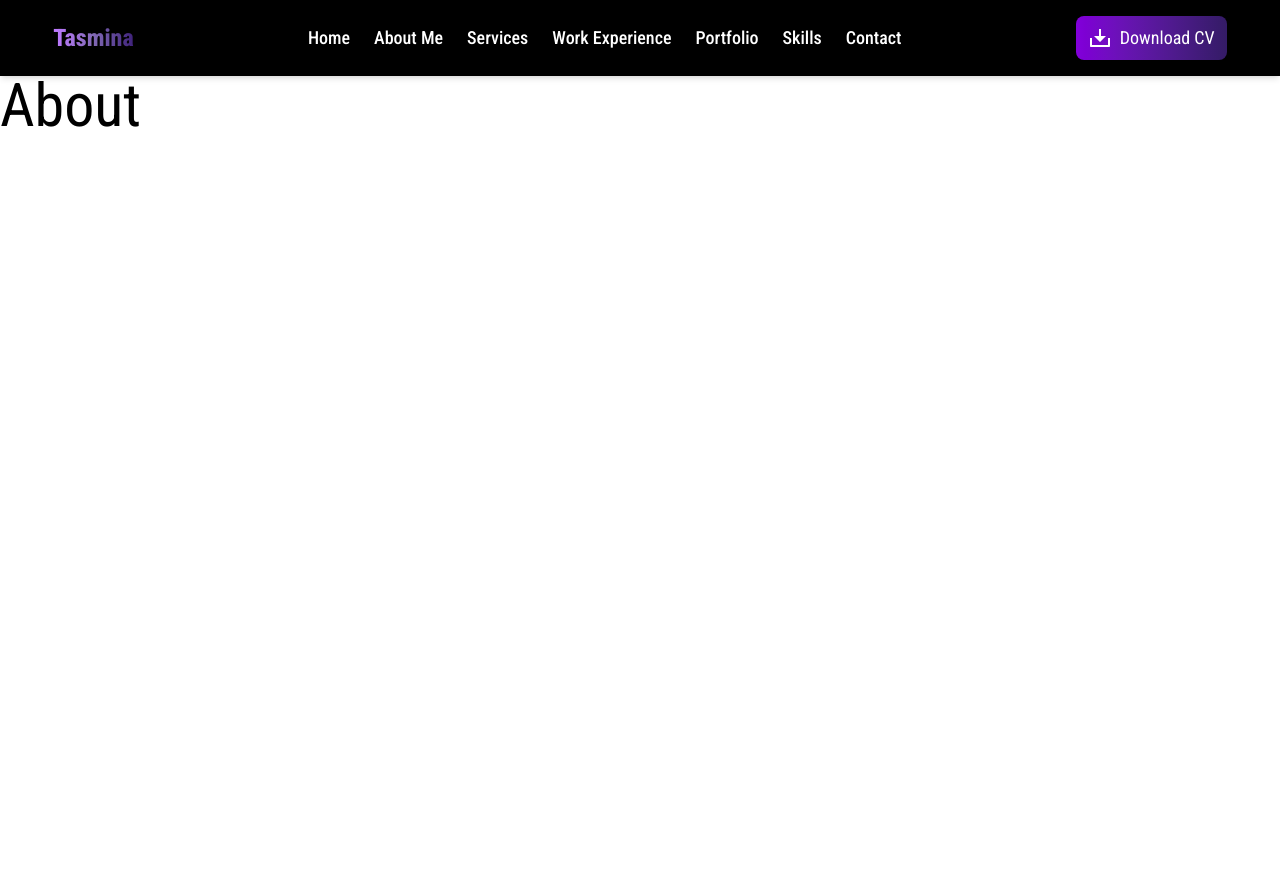
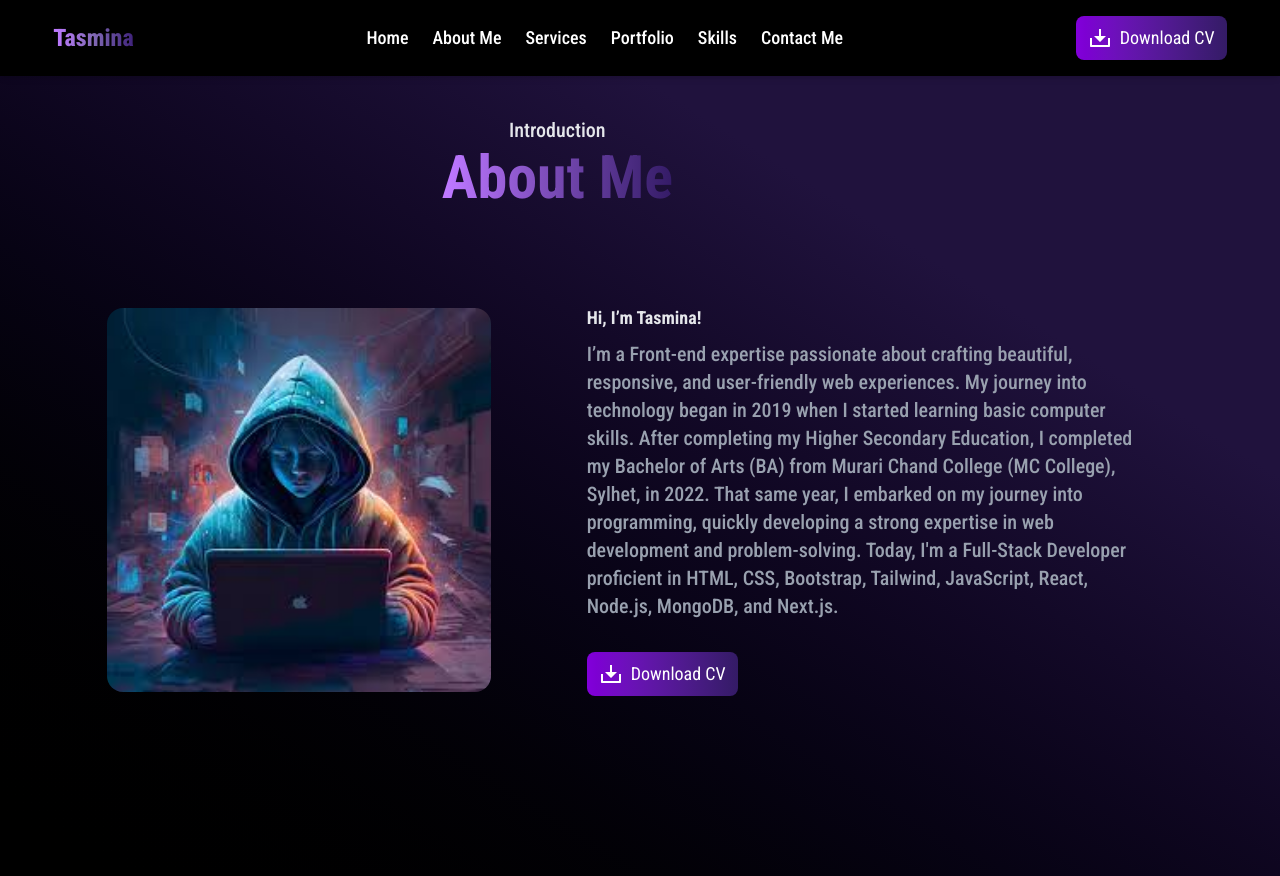
Before and after one commit to wptasmina/tasmi-portfolio, a React app: page /about-me in a window 1280 px wide. Before the commit the page ends 800 px from the top, so only its background shows below. Built offline with nearby package versions, Linux system fonts and the light colour scheme; the HTML template or start-up script is replaced by a standard one.

Commit message:
Added About page and use to to collam. one side use to img and next side use to mysefl and use to downlode button.

```diff
--- a/src/Page/About.jsx
+++ b/src/Page/About.jsx
@@ -1,4 +1,5 @@
-import React from 'react'
+import { RiDownload2Line } from 'react-icons/ri'
+import aboutImg  from '../assets/about.jpg'
 import { Helmet } from 'react-helmet'
 
 export default function About() {
@@ -8,7 +9,41 @@ export default function About() {
         <title>Tasmina || About</title>
     </Helmet>
 
-    <div className='text-6xl'>About</div>
+    <div className='w-full min-h-screen bg-gradient-to-tr  from-black to-[#20123d] to-75%'>
+
+    <div className='w-10/12 mx-6 flex flex-col justify-center items-center py-10'>
+     <p className='text-gray-200 font-medium text-center sm:text-xl text-md mb-1 '>
+        Introduction
+      </p>
+      <h2 className=' bg-gradient-to-r from-purple-400 to-[#341B66] bg-clip-text text-transparent font-bold text-center sm:text-6xl text-2xl'>
+       About Me
+      </h2>
+
+    </div>
+
+    <div className='w-10/12 mx-auto flex flex-col md:flex-row justify-center items-center gap-20 md:mt-10'>
+
+      <div className='w-70 sm:w-96 max-w-none rounded-2xl flex justify-center items-center'>
+        <img src={ aboutImg} alt="avata" className='w-full overflow-hidden rounded-2xl object-cover' />
+      </div>
+
+      <div className='p-4 flex-1'>
+        <h4 className='text-gray-200 text-lg font-bold pb-2 max-w-2xl'> Hi, I’m Tasmina!</h4>
+        <p className='text-gray-400 text-md font-medium sm:text-xl mb-1'>
+              I’m a Front-end expertise passionate about crafting beautiful, responsive, and user-friendly web experiences. My journey into technology began in 2019 when I started learning basic computer skills. After completing my Higher Secondary Education, I completed my Bachelor of Arts (BA) from Murari Chand College (MC College), Sylhet, in 2022.
+
+              That same year, I embarked on my journey into programming, quickly developing a strong expertise in web development and problem-solving. Today, I'm a Full-Stack Developer proficient in HTML, CSS, Bootstrap, Tailwind, JavaScript, React, Node.js, MongoDB, and Next.js.
+        </p>
+        <div className=''>
+           <button className="flex items-center justify-center cursor-pointer mt-8 lg:text-lg text-sm lg:gap-2 gap-1 text-white bg-gradient-to-r from-purple-700 to-[#341B66] px-3 py-2 rounded-lg hover:bg-purple-800 transition duration-300">
+            <RiDownload2Line className="lg:text-2xl text-lg" />
+              Download CV
+            </button>
+        </div>
+      </div>
+    </div>
+
+    </div>
 
    </>
   )
--- /dev/null
+++ b/src/Page/Contact.jsx
@@ -0,0 +1,7 @@
+import React from 'react'
+
+export default function Contact() {
+  return (
+    <div>Contact</div>
+  )
+}
--- /dev/null
+++ b/src/Page/Experience.jsx
@@ -0,0 +1,7 @@
+import React from 'react'
+
+export default function Experience() {
+  return (
+    <div>Experience</div>
+  )
+}
--- a/src/Page/Home.jsx
+++ b/src/Page/Home.jsx
@@ -10,7 +10,7 @@ export default function Home() {
         <title>Tasmina || Home</title>
     </Helmet>
 
-    <div className="relative w-full min-h-screen bg-linear-100 from-black to-[#20123d] to-75%">
+    <div className="relative w-full min-h-screen bg-gradient-to-tr from-black to-[#20123d] to-75%">
       <div>
         <BannerText />
       </div>
--- /dev/null
+++ b/src/Page/Portfolio.jsx
@@ -0,0 +1,7 @@
+import React from 'react'
+
+export default function Portfolio() {
+  return (
+    <div>Portfolio</div>
+  )
+}
--- /dev/null
+++ b/src/Page/Services.jsx
@@ -0,0 +1,7 @@
+import React from 'react'
+
+export default function Services() {
+  return (
+    <div>Services</div>
+  )
+}
--- /dev/null
+++ b/src/Page/Skills.jsx
@@ -0,0 +1,7 @@
+import React from 'react'
+
+export default function Skills() {
+  return (
+    <div>Skills</div>
+  )
+}
--- a/src/components/BannerText.jsx
+++ b/src/components/BannerText.jsx
@@ -10,7 +10,6 @@ export default function BannerText() {
 
       <div className='bg-black py-10 md:text-4xl w-full text-md font-extrabold bg-gradient-to-r from-purple-400 via-[#8047f3] to-[#311960] bg-clip-text text-transparent '>
         <div className='mb-2'>
-            <p className='text-gray-100 font-medium sm:text-md text-sm mb-1'>Hi, I'm Tasmina</p>
             <h2 className='font-medium  text-md text-gray-300'>WELCOME TO MY WEBSITE</h2>
         </div>
 
--- a/src/components/Header.jsx
+++ b/src/components/Header.jsx
@@ -22,12 +22,12 @@ export default function Header() {
       </li>
 
       <li className={navItemClass}>
-        <NavLink to="/services"> Services</NavLink>
+        <NavLink to="/services">Services</NavLink>
       </li>
 
-      <li className={navItemClass}>
-        <NavLink to="/experience"> Work Experience</NavLink>
-      </li>
+      {/* <li className={navItemClass}>
+        <NavLink to="/experience">Experience</NavLink>
+      </li> */}
 
       <li className={navItemClass}>
         <NavLink to="/portfolio">Portfolio</NavLink>
@@ -36,7 +36,7 @@ export default function Header() {
         <NavLink to="/skills">Skills</NavLink>
       </li>
       <li className={navItemClass}>
-        <NavLink to="/contact">Contact</NavLink>
+        <NavLink to="/contact">Contact Me</NavLink>
       </li>
     </>
   );
```
Also changed, not shown: src/routes/router.jsx (+25 -0 lines).
